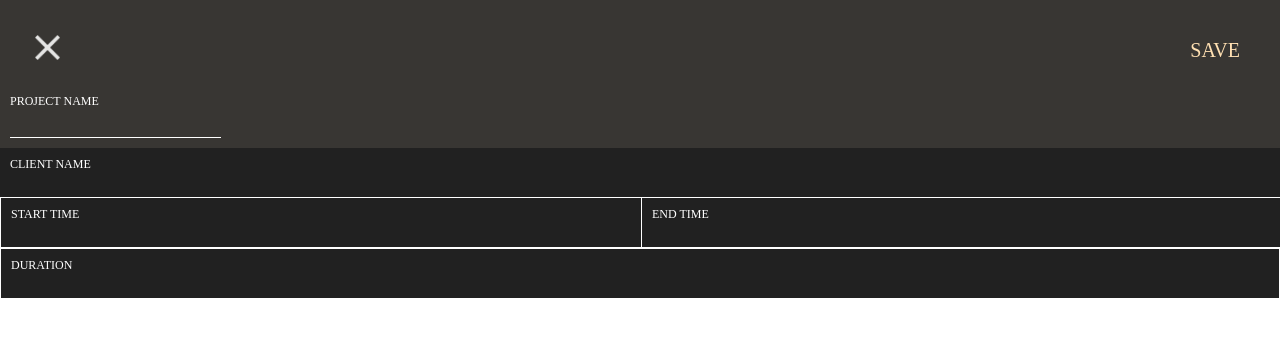
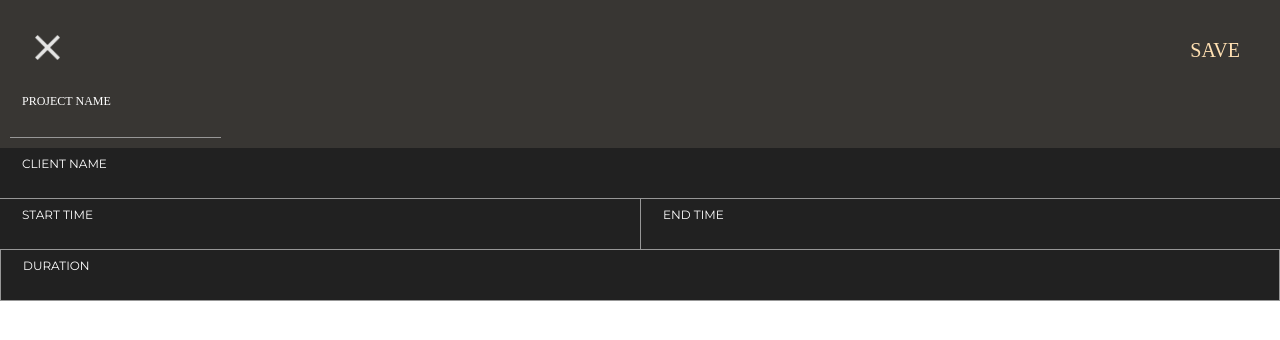
Before and after one commit to satoshi-s-law/frontend, a React (Create React App) app: page /add-task in a window 1280 px wide. Shown: the top 340 px of the page. Built offline with nearby package versions, Linux system fonts and the light colour scheme.

Commit message:
fixed css for addtask form

```diff
--- a/src/components/NewProjectForm/ProductHeader.jsx
+++ b/src/components/NewProjectForm/ProductHeader.jsx
@@ -22,12 +22,13 @@ const Nav = styled.nav`
         color: #FFE0B2
     }
 `;
+const greySky = '#979797'
 const ProductHeader = () => (
   <Nav>
     <div>
       <img src={closebutton} style={{width: '25px', height: '25px', margin: '25px'}}/>
       <form>
-        <label htmlFor="Project" style={{ fontSize: '12px' }}>
+        <label htmlFor="Project" style={{ fontSize: '12px',marginLeft: '1em'} }>
 PROJECT NAME
           {' '}
           <br />
@@ -38,7 +39,7 @@ PROJECT NAME
               outline: 'none',
               border: 'none',
               marginTop: '10px',
-              borderBottom: '1px solid white',
+              borderBottom: '1px solid ' + greySky,
               backgroundColor: '#383633',
               color: 'white',
               fontSize: '16px',
--- a/src/components/NewProjectForm/ProjectForm.jsx
+++ b/src/components/NewProjectForm/ProjectForm.jsx
@@ -19,6 +19,8 @@ const Label = styled.div`
     padding: 1rem;
     color: white;
     font-size: 12px;
+    font-family: 'Montserrat';
+    margin-left: 1em;
 `;
 
 const Input = styled.input`
@@ -26,13 +28,14 @@ const Input = styled.input`
     outline: none;
     background-color: #212121;
     color: white;
-    border-left: ${props => (props.primary ? '1px solid white' : 'none')};
+    border-left: ${props => (props.primary ? '1px solid '+ greySky : 'none')};
+    font-family: 'Montserrat';
 `;
-
+const greySky = '#979797'
 const ProjectForm = () => (
   <Div>
     <form>
-      <Label>
+      <Label style={{marginLeft: '1em'}}>
 CLIENT NAME
         {' '}
         <br />
@@ -40,8 +43,9 @@ CLIENT NAME
       </Label>
       <div style={{
         display: 'flex',
-        border: '1px solid white',
+        borderTop: '1px solid '+greySky,
         width: '100%',
+
       }}
       >
         <div style={{ width: '50%' }}>
@@ -52,7 +56,7 @@ CLIENT NAME
             <Input type="text" />
           </Label>
         </div>
-        <div style={{ borderLeft: '1px solid white' }}>
+        <div style={{ borderLeft: '1px solid '+greySky }}>
           <Label>
             END TIME
             {' '}
@@ -61,7 +65,7 @@ CLIENT NAME
           </Label>
         </div>
       </div>
-      <div style={{ display: 'flex', border: '1px solid white' }}>
+      <div style={{ display: 'flex', border: '1px solid '+greySky }}>
         <Label>
           DURATION
           {' '}
```
